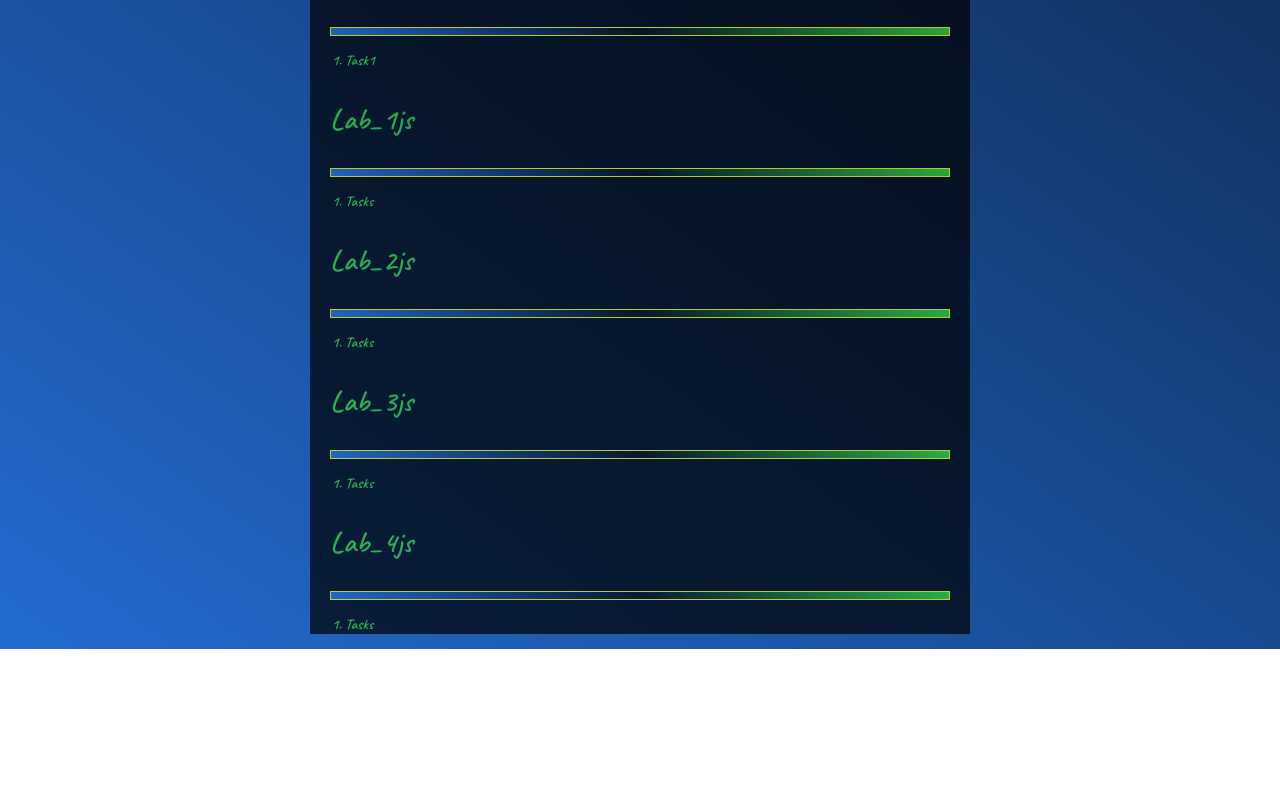
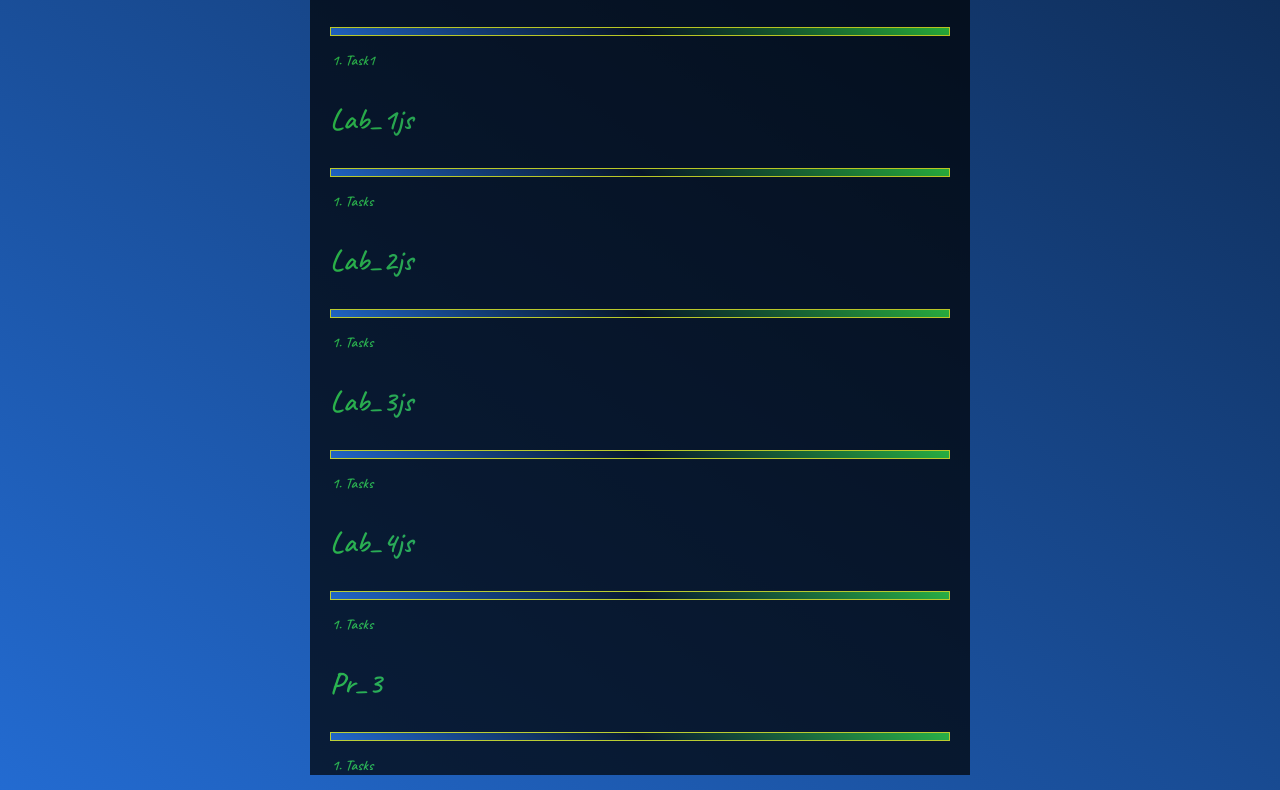
Before and after one commit to SlavikLud4ak/LabWeb, a plain HTML site: page index.html in a window 1280 px wide. Shown: the part 4229-5019 px from the top of the page. Before the commit the page ends 4878 px from the top, so only its background shows below. Drawn offline with Linux system fonts and the light colour scheme; a web font is replaced by a local one.

Commit message:
new
Signed-off-by: Yaroslav-Ludchak1234 <yaroslav.ludchak-pi1901@kep.nung.edu.ua>

```diff
--- a/index.html
+++ b/index.html
@@ -221,6 +221,12 @@
                 <li><a target="_blank" href="LR_4_JS/index.html">Tasks</a></li>
             </ol>
 
+            <h3>Pr_3</h3>
+            <hr>
+            <ol class="listWithMySkils">
+                <li><a target="_blank" href="PR_3/index.html">Tasks</a></li>
+            </ol>
+
         </div>
 
     </div>
```
